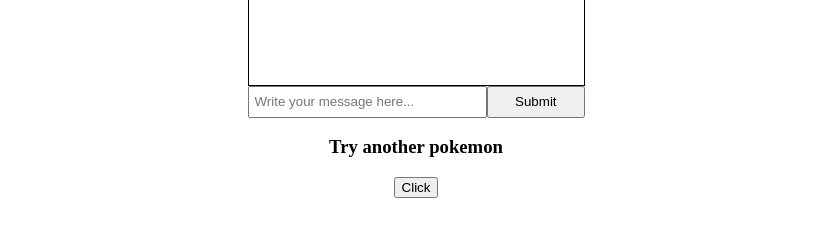
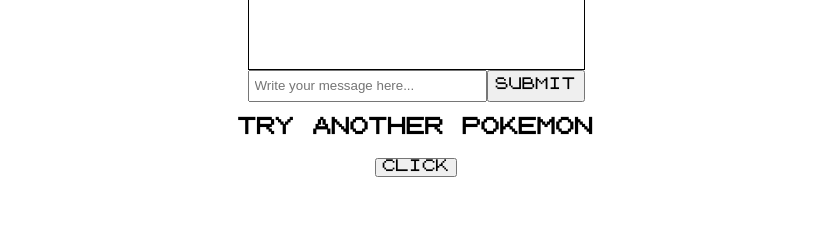
Before and after one commit to JonasThers/pokechat, a Nuxt app: page / in a window 1280 px wide. Shown: the part 435-672 px from the top of the page, without its empty margins (224-1051 px from the left). Built offline with nearby package versions, Linux system fonts and the light colour scheme; no server answers.

Commit message:
Add Pokemon font

```diff
--- /dev/null
+++ b/assets/base.css
@@ -0,0 +1,12 @@
+@import './font.css';
+
+body {
+  margin: 0;
+  font-family: pokemonFont;
+  text-transform: uppercase;
+}
+
+button {
+  font-family: pokemonFont;
+  text-transform: uppercase;
+}
--- /dev/null
+++ b/assets/font.css
@@ -0,0 +1,4 @@
+@font-face {
+  font-family: pokemonFont;
+  src: url(Pokemon-Font.ttf);
+}
--- a/nuxt.config.js
+++ b/nuxt.config.js
@@ -22,6 +22,8 @@
   // Global CSS: https://go.nuxtjs.dev/config-css
   css: [
     'assets/colors.css',
+    'assets/font.css',
+    'assets/base.css'
   ],
 
   // Plugins to run before rendering page: https://go.nuxtjs.dev/config-plugins
```
Also changed, not shown: assets/Pokemon-Font.ttf (added).
